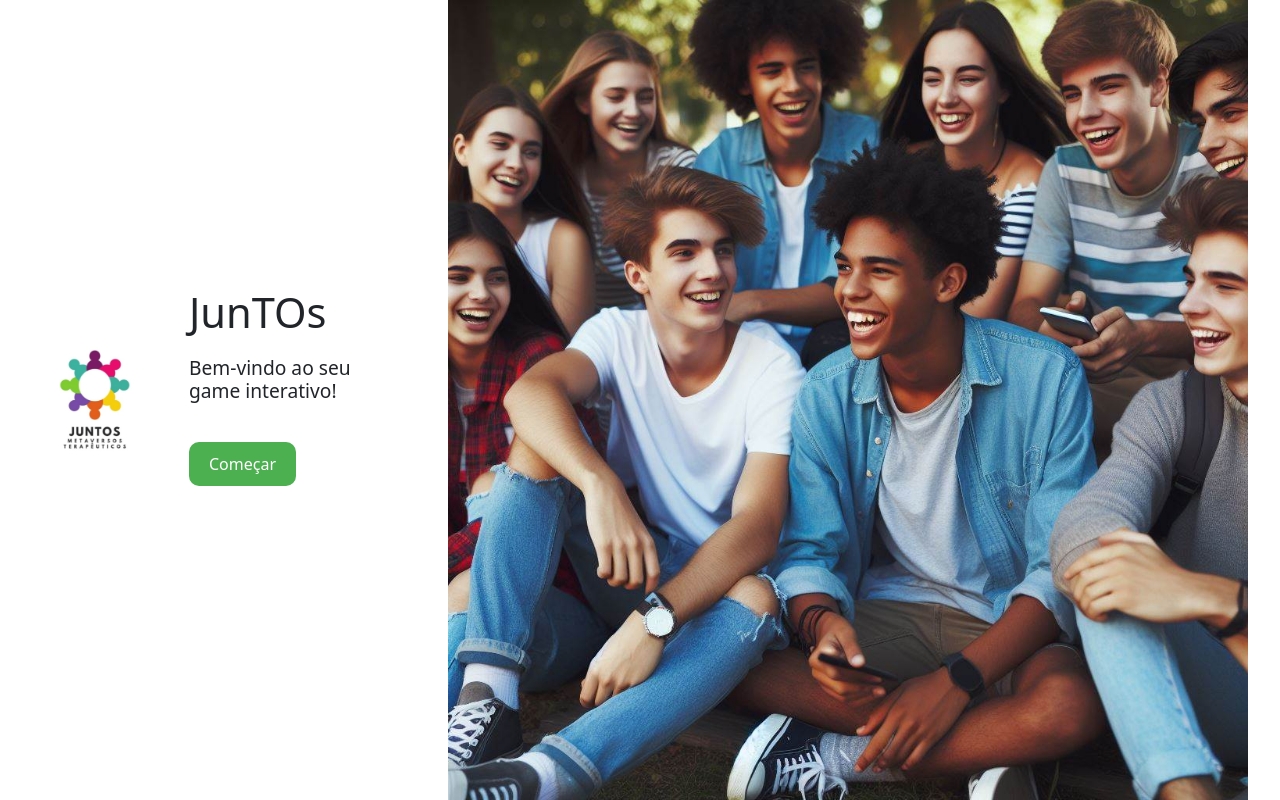
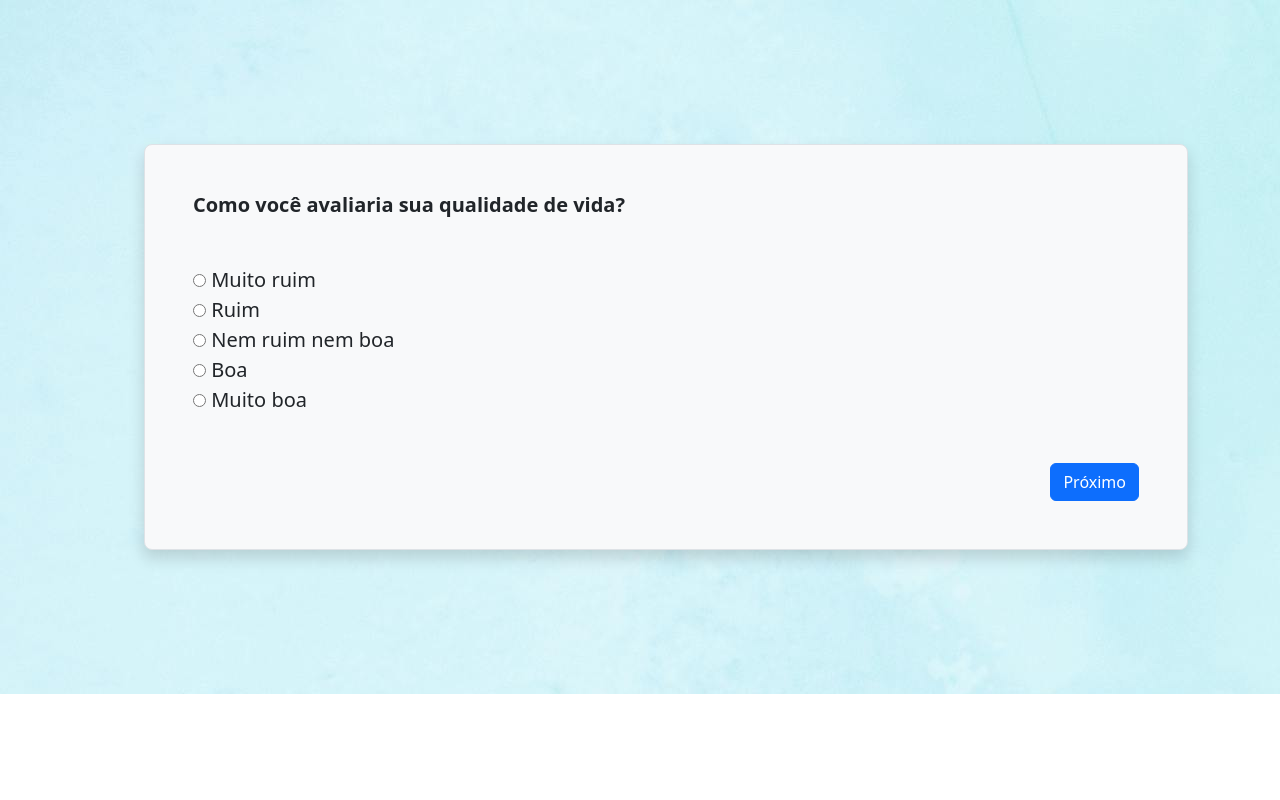
Before and after one commit to juntosorg/juntos_frontend, a Vue app in the folder form_game/: page /comecar in a window 1280 px wide. Built offline with nearby package versions, Linux system fonts and the light colour scheme.

Commit message:
Fix: FormsVue.js

```diff
--- a/form_game/index.html
+++ b/form_game/index.html
@@ -1,12 +1,23 @@
-<!DOCTYPE html>
+<!doctype html>
 <html lang="en">
   <head>
-    <meta charset="UTF-8">
-    <link rel="icon" href="/favicon.ico">
-    <meta name="viewport" content="width=device-width, initial-scale=1.0">
-    <title>Vite App</title>
+    <meta charset="UTF-8" />
+    <!-- <link rel="icon" href="/favicon.ico" /> -->
+    <link
+      href="https://stackpath.bootstrapcdn.com/bootstrap/5.1.3/css/bootstrap.min.css"
+      rel="stylesheet"
+    />
+    <meta name="viewport" content="width=device-width, initial-scale=1.0" />
+    <title>Bem-vindo ao JunTOs</title>
+    <style>
+      html,
+      body {
+        height: 100%;
+        margin: 0;
+      }
+    </style>
   </head>
-  <body>
+  <body class="">
     <div id="app"></div>
     <script type="module" src="/src/main.ts"></script>
   </body>
--- a/form_game/src/App.vue
+++ b/form_game/src/App.vue
@@ -1,119 +1,10 @@
 <script setup lang="ts">
-import HelloWorld from './components/HelloWorld.vue'
+import { RouterLink, RouterView } from 'vue-router'
 </script>
 
 <template>
-  <header>
-    <img alt="JunTOs logo" class="logo" src="@/assets/juntos_logo.png" width="125" height="125" />
-    <div class="wrapper">
-      <HelloWorld msg="JunTOs" />
-      <nav>
-        <RouterLink to="/"><button class="green-button">Começar</button></RouterLink>
-      </nav>
-    </div>
-  </header>
-  <aside style="background-color: yellow; width: 100vh; height: 100vh">
-    <img alt="JunTOs logo" class="logo" src="@/assets/teenagers.jpeg" width="100%" height="100%" />
-  </aside>
-  <!-- <RouterView /> -->
+  <nav>
+    <RouterLink to="/" />
+  </nav>
+  <RouterView />
 </template>
-
-<style scoped>
-.button {
-  display: inline-block;
-  padding: 10px 20px;
-  background-color: #4caf50; /* Green */
-  color: white;
-  text-align: center;
-  text-decoration: none;
-  border-radius: 25px; /* Round corners */
-  border: none;
-  cursor: pointer;
-  font-size: 16px;
-}
-
-.button:hover {
-  background-color: #45a049; /* Darker green */
-}
-
-/* Styling for the green button */
-.green-button {
-  background-color: #4caf50; /* Green background color */
-  border: none; /* No border */
-  color: white; /* Text color */
-  padding: 10px 20px; /* Padding */
-  text-align: center; /* Center text */
-  text-decoration: none; /* Remove underline */
-  display: inline-block; /* Display as inline block */
-  font-size: 16px; /* Font size */
-  border-radius: 10px; /* Rounded corners */
-  cursor: pointer; /* Cursor style */
-}
-
-/* Hover effect */
-.green-button:hover {
-  background-color: #45a049; /* Darker green */
-}
-
-header {
-  line-height: 1.5;
-  max-height: 100vh;
-}
-
-.logo {
-  display: block;
-  margin: 0 auto 2rem;
-}
-
-nav {
-  width: 100%;
-  font-size: 12px;
-  text-align: center;
-  margin-top: 2rem;
-}
-
-nav a.router-link-exact-active {
-  color: var(--color-text);
-}
-
-nav a.router-link-exact-active:hover {
-  background-color: transparent;
-}
-
-nav a {
-  display: inline-block;
-  padding: 0 1rem;
-  border-left: 1px solid var(--color-border);
-}
-
-nav a:first-of-type {
-  border: 0;
-}
-
-@media (min-width: 1024px) {
-  header {
-    display: flex;
-    place-items: center;
-    padding-right: calc(var(--section-gap) / 2);
-  }
-
-  .logo {
-    margin: 0 2rem 0 0;
-  }
-
-  header .wrapper {
-    display: flex;
-    place-items: flex-start;
-    flex-wrap: wrap;
-  }
-
-  nav {
-    text-align: left;
-    margin-left: -1rem;
-    font-size: 1rem;
-
-    padding: 1rem 0;
-    margin-top: 1rem;
-  }
-}
-</style>
--- a/form_game/src/assets/main.css
+++ b/form_game/src/assets/main.css
@@ -1,5 +1,5 @@
 @import './base.css';
-
+/*
 #app {
   max-width: 1280px;
   margin: 0 auto;
@@ -32,4 +32,4 @@ a,
     grid-template-columns: 1fr 1fr;
     padding: 0 2rem;
   }
-}
+} */
--- a/form_game/src/components/FormComponent.vue
+++ b/form_game/src/components/FormComponent.vue
@@ -12,10 +12,13 @@ const selectAnswer = (index: number) => {
 </script>
 
 <template>
-  <div class="container-fluid bg-dark border m-5 p-5 rounded-3 text-left" style="margin: auto">
-    <h1 class="lead fw-bold mb-5 text-light">{{ question }}</h1>
+  <div
+    class="container-fluid bg-light border m-5 p-5 rounded-3 text-left shadow"
+    style="margin: auto"
+  >
+    <h1 class="lead fw-bold mb-5 text-dark">{{ question }}</h1>
     <div v-for="(answer, index) in answers" :key="index">
-      <label class="lead text-light">
+      <label class="lead text-dark">
         <input type="radio" :value="index" name="radio" @change="selectAnswer(index)" />
         {{ answer }}
       </label>
@@ -26,4 +29,8 @@ const selectAnswer = (index: number) => {
   </div>
 </template>
 
-<script></script>
+<style scoped>
+.shadow {
+  box-shadow: 2px 2px 2px black;
+}
+</style>
--- /dev/null
+++ b/form_game/src/components/FormNavigationComponent.vue
@@ -0,0 +1,41 @@
+<script setup lang="ts">
+import { ref } from 'vue'
+import FormComponent from './FormComponent.vue'
+const formData = [
+  {
+    question: 'Como você avaliaria sua qualidade de vida?',
+    answers: ['Muito ruim', 'Ruim', 'Nem ruim nem boa', 'Boa', 'Muito boa']
+  },
+  {
+    question: 'Quão satisfeito(a) você está com a sua saúde?',
+    answers: [
+      'Muito insatisfeito',
+      'Insatisfeito',
+      'Nem satisfeito nem insatisfeito',
+      'Satisfeito',
+      'Muito satisfeito'
+    ]
+  },
+  {
+    question:
+      'Em que medida você acha que sua dor (física) impede você de fazer o que você precisa?',
+    answers: ['Nada', 'Muito pouco', 'Mais ou menos', 'Bastante', 'Extremamente']
+  }
+]
+const totalItems = ref(formData.length)
+const currForm = ref(0)
+const updateCurrForm = () => {
+  currForm.value++
+}
+</script>
+
+<template>
+  <div class="container p-5 m-5">
+    <FormComponent
+      :question="formData[currForm].question"
+      :answers="formData[currForm].answers"
+      :on-next="updateCurrForm"
+    />
+  </div>
+</template>
+<style scoped></style>
--- a/form_game/src/components/HelloWorld.vue
+++ /dev/null
@@ -1,37 +0,0 @@
-<script setup lang="ts">
-defineProps<{
-  msg: string
-}>()
-</script>
-
-<template>
-  <div class="greetings">
-    <h1 class="lead">{{ msg }}</h1>
-    <h3>Bem-vindo ao seu game interativo!</h3>
-  </div>
-</template>
-
-<style scoped>
-h1 {
-  font-weight: 500;
-  font-size: 2.6rem;
-  position: relative;
-  top: -10px;
-}
-
-h3 {
-  font-size: 1.2rem;
-}
-
-.greetings h1,
-.greetings h3 {
-  text-align: center;
-}
-
-@media (min-width: 1024px) {
-  .greetings h1,
-  .greetings h3 {
-    text-align: left;
-  }
-}
-</style>
--- a/form_game/src/router/index.ts
+++ b/form_game/src/router/index.ts
@@ -1,22 +1,28 @@
 import { createRouter, createWebHistory } from 'vue-router'
-import HomeView from '../views/HomeView.vue'
+import LandingView from '@/views/LandingView.vue'
+import FormsView from '@/views/FormsView.vue'
 
 const router = createRouter({
   history: createWebHistory(import.meta.env.BASE_URL),
   routes: [
     {
       path: '/',
-      name: 'home',
-      component: HomeView
+      name: 'Landing',
+      component: LandingView
     },
     {
-      path: '/about',
-      name: 'about',
-      // route level code-splitting
-      // this generates a separate chunk (About.[hash].js) for this route
-      // which is lazy-loaded when the route is visited.
-      component: () => import('../views/AboutView.vue')
+      path: '/comecar',
+      name: 'formsView',
+      component: FormsView
     }
+    // {
+    // path: '/about',
+    // name: 'about',
+    // route level code-splitting
+    // this generates a separate chunk (About.[hash].js) for this route
+    // which is lazy-loaded when the route is visited.
+    //   component: () => import('../views/AboutView.vue')
+    // }
   ]
 })
 
--- /dev/null
+++ b/form_game/src/views/FormsView.vue
@@ -0,0 +1,15 @@
+<script setup lang="ts">
+import FormNavigationComponent from '../components/FormNavigationComponent.vue'
+</script>
+
+<template>
+  <main class="fixed-top background">
+    <FormNavigationComponent />
+  </main>
+</template>
+
+<style scoped>
+.background {
+  background-image: url('../assets/blue-background.jpeg');
+}
+</style>
--- /dev/null
+++ b/form_game/src/views/LandingView.vue
@@ -0,0 +1,66 @@
+<script setup lang="ts">
+import { RouterLink } from 'vue-router'
+</script>
+
+<template>
+  <div class="d-flex justify-content-center align-items-center">
+    <div class="col-md-6 text-center p-5">
+      <div class="row">
+        <div class="col">
+          <img alt="JunTOs logo" class="juntos-logo" src="../assets/juntos_logo.png" />
+        </div>
+        <div class="col">
+          <h1 class="lead fw-bold" style="font-size: 50pt">JunTOs</h1>
+          <p class="lead">Bem-vindo ao seu game interativo!</p>
+          <RouterLink to="/comecar"><button class="green-button">Começar</button></RouterLink>
+        </div>
+      </div>
+    </div>
+    <div class="col-md-6">
+      <img alt="Jovens rindo" class="teenagers-img" src="../assets/teenagers.jpeg" />
+    </div>
+  </div>
+</template>
+
+<style scoped>
+.green-button {
+  background-color: #4caf50;
+  border: none;
+  color: white;
+  padding: 10px 20px;
+  text-align: center;
+  text-decoration: none;
+  display: inline-block;
+  font-size: 16px;
+  border-radius: 10px;
+  cursor: pointer;
+}
+.green-button:hover {
+  background-color: #45a049;
+}
+.teenagers-img {
+  width: 100vh;
+  height: 100vh;
+  box-shadow: 1px 1px 1px rgba(128, 128, 128, 0.372);
+}
+.juntos-logo {
+  width: 150pt;
+  height: 150pt;
+}
+.button {
+  display: inline-block;
+  padding: 10px 20px;
+  background-color: #4caf50;
+  color: white;
+  text-align: center;
+  text-decoration: none;
+  border-radius: 25px;
+  border: none;
+  cursor: pointer;
+  font-size: 16px;
+}
+
+.button:hover {
+  background-color: #45a049;
+}
+</style>
```
Also changed, not shown: form_game/src/components/ProgressBarComponent.vue (+11 -11 lines), form_game/src/assets/blue-background.jpeg (added).
